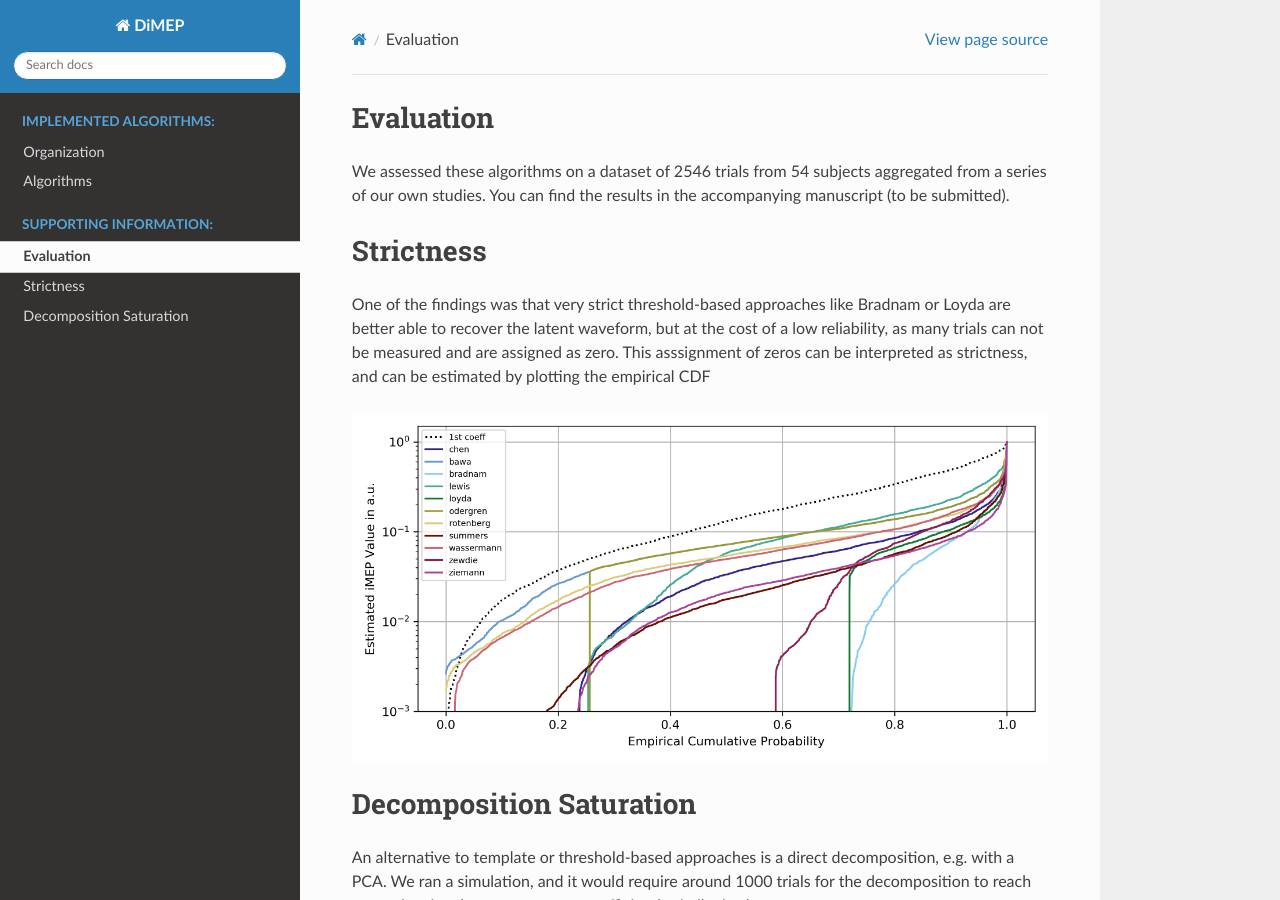
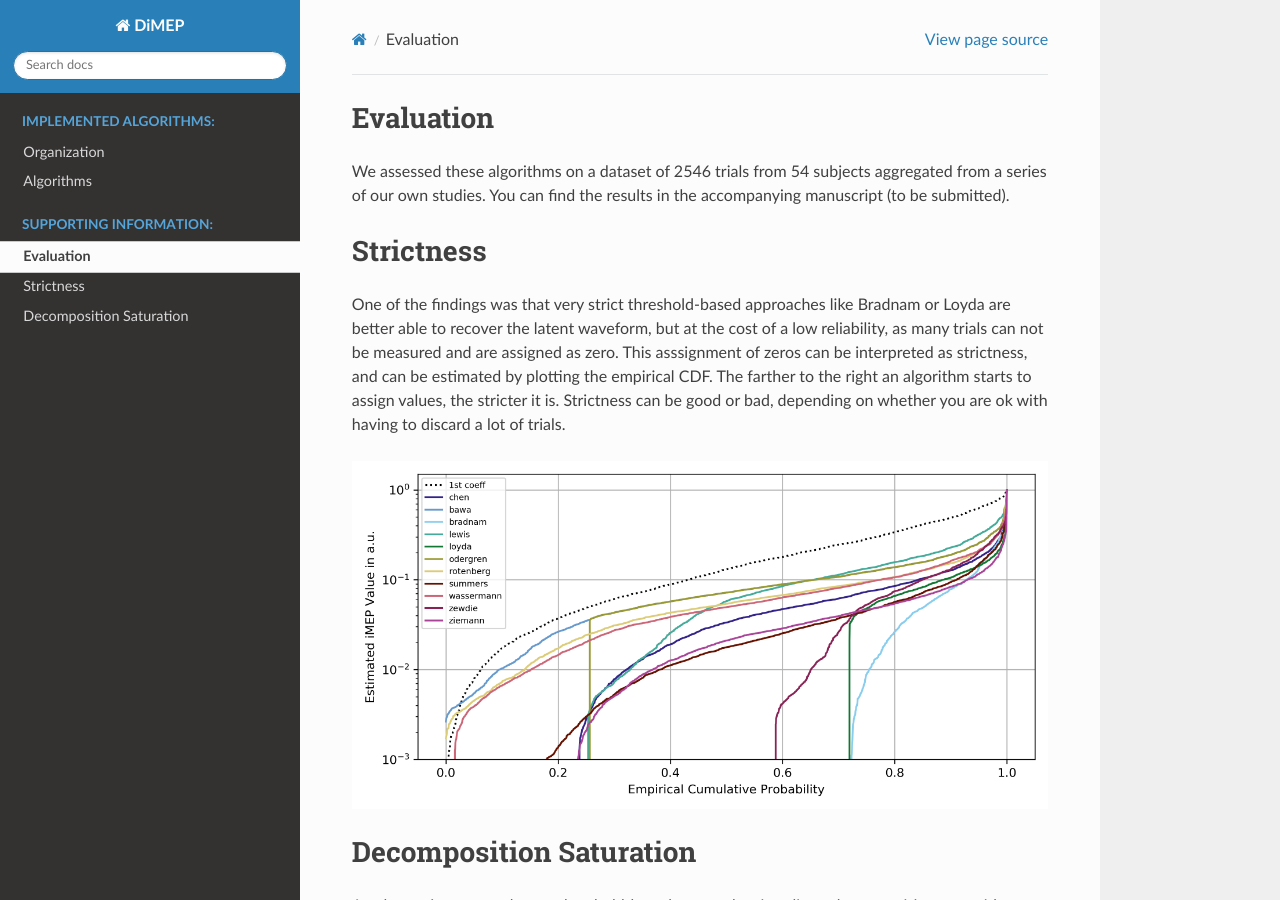
Before and after one commit to agricolab/tool-dimep, a Sphinx documentation site: the page built from docs/source/support.rst, in a window 1280 px wide and 900 px high. Built offline with Sphinx 7.4.7 and the Read the Docs theme 2.0.0, drawn with Linux system fonts in a browser that asks for light colours.

Commit message:
Discuss interpretation of strictness

```diff
--- a/docs/source/support.rst
+++ b/docs/source/support.rst
@@ -6,7 +6,7 @@ We assessed these algorithms on a dataset of 2546 trials from 54 subjects aggreg
 Strictness
 ----------
 
-One of the findings was that very strict threshold-based approaches like Bradnam or Loyda are better able to recover the latent waveform, but at the cost of a low reliability, as many trials can not be measured and are assigned as zero. This asssignment of zeros can be interpreted as strictness, and can be estimated by plotting the empirical CDF
+One of the findings was that very strict threshold-based approaches like Bradnam or Loyda are better able to recover the latent waveform, but at the cost of a low reliability, as many trials can not be measured and are assigned as zero. This asssignment of zeros can be interpreted as strictness, and can be estimated by plotting the empirical CDF. The farther to the right an algorithm starts to assign values, the stricter it is. Strictness can be good or bad, depending on whether you are ok with having to discard a lot of trials.
 
 .. image:: _static/ecdf_algorithms.png
 
```
